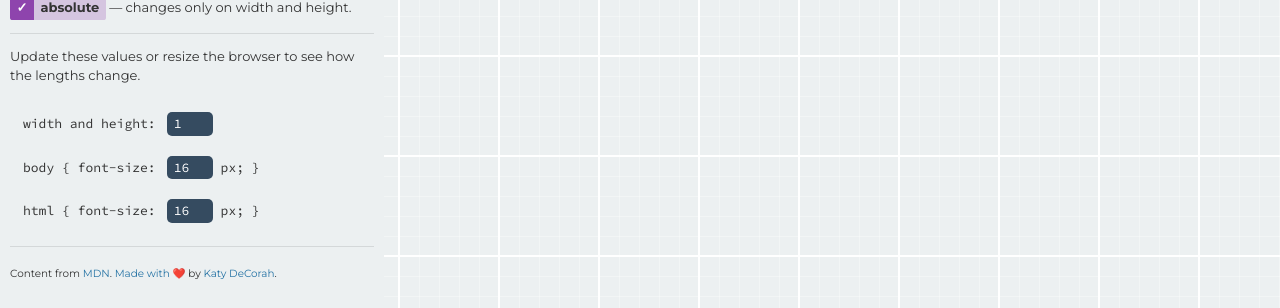
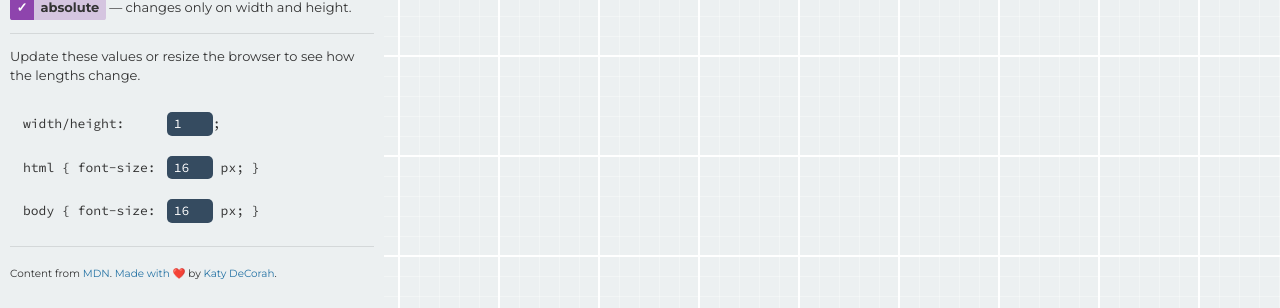
Before and after one commit to katydecorah/css-ruler, a Jekyll site: the page built from index.html, in a window 1280 px wide. Shown: the part 243-551 px from the top of the page. Built offline with Jekyll 4.4.1, drawn with Linux system fonts in a browser that asks for light colours; nearby versions of some CDN libraries; emoji names are drawn with the system emoji font.

Commit message:
refactors code

```diff
--- a/_layouts/default.html
+++ b/_layouts/default.html
@@ -2,7 +2,7 @@
 <html ng-app="cssUnits" ng-controller="controls" style="font-size: [[ htmlSize ]]px;">
 {% include head.html %}
 <body style="font-size: [[ bodySize ]]px;">
-{{ content }}
-{% include footer.html %}
+  {{ content }}
+  {% include footer.html %}
 </body>
 </html>
--- a/_sass/_layout.scss
+++ b/_sass/_layout.scss
@@ -56,14 +56,14 @@
     cursor: pointer;
   }
   input { display: none; }
-  span {
+  .check {
     display: inline-block;
     border-radius: $border-radius 0 0 $border-radius;
     color: rgba(white,0.25);
     font-weight: 700;
     padding: 0.25em 0.5em;
   }
-  input[type=checkbox]:checked + span { color: white;}
+  input[type=checkbox]:checked + .check { color: white;}
   .label-font-relative {
     strong {
       background: rgba($font,0.25);
--- a/index.html
+++ b/index.html
@@ -9,21 +9,22 @@
     {% for item in site.data.keys %}<div class="key">
       <label class="label-{{item.type | replace:' ','-'}}">
         <input ng-model="{{item.type | replace:' ', ''}}" type="checkbox">
-        <span>&#10003;</span><strong>{{item.type}}</strong></label>
+        <span class="check">&#10003;</span><strong>{{item.type}}</strong></label>
         &mdash; {{ item.about }}
     </div>{% endfor %}
   </form>
   <form class="form-inputs">
     <p>Update these values or resize the browser to see how the lengths change.</p>
     <div class="form-control">
-      <label for="units">width and height:</label> <input id="units" min="1" ng-model="unit" type="number">
+      <label for="units">width/height:</label> <input id="units" min="1" ng-model="unit" type="number">;
+    </div>
+    <div class="form-control">
+      <label for="htmlSize">html { font-size:</label> <input id="htmlSize" min="0" ng-model="htmlSize" type="number"> px; }
     </div>
     <div class="form-control">
       <label for="bodySize">body { font-size:</label> <input id="bodySize" min="0" ng-model="bodySize" type="number"> px; }
     </div>
-    <div class="form-control">
-      <label for="htmlSize">html { font-size:</label> <input id="htmlSize" min="0" ng-model="htmlSize" type="number"> px; }
-    </div>
+
   </form>
   <p class="small">Content from <a href="https://developer.mozilla.org/en-US/docs/Web/CSS/length">MDN</a>. <a href="https://github.com/katydecorah/css-ruler">Made with</a> :heart: by <a href="http://katydecorah.com/">Katy DeCorah</a>.</p>
 </section>
```
